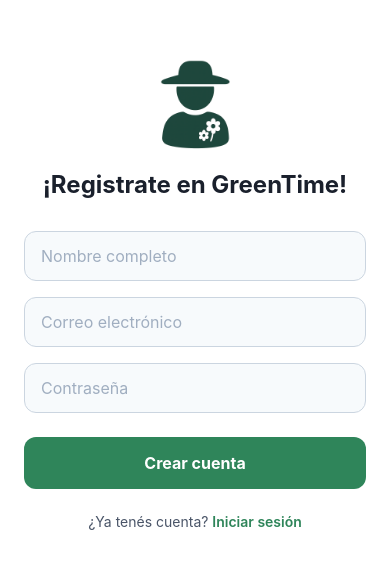
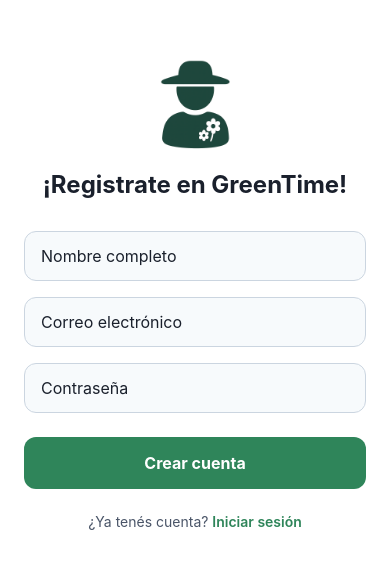
Before and after one commit to Goonzuu/gardening-app, a React Native app: screen /Register in a window 390 px wide. Shown: the part 132-700 px from the top of the page. Built offline with nearby package versions, Linux system fonts and the light colour scheme; no server answers.

Commit message:
Custom Input implemented to avoid repetitive code

```diff
--- /dev/null
+++ b/components/form/CustomInput.tsx
@@ -0,0 +1,60 @@
+import React from 'react';
+import { TextInput, View, Text, StyleSheet, TextInputProps } from 'react-native';
+import { useField } from 'formik';
+import Colors from '../../theme/colors';
+
+interface Props extends TextInputProps {
+    name: string;
+    label?: string;
+}
+
+const CustomInput: React.FC<Props> = ({ name, label, ...props }) => {
+    const [field, meta, helpers] = useField(name);
+
+    return (
+        <View style={{ marginBottom: 16 }}>
+            {label && <Text style={styles.label}>{label}</Text>}
+
+            <TextInput
+                style={[styles.input, meta.touched && meta.error && styles.inputError]}
+                value={field.value}
+                onChangeText={helpers.setValue}
+                onBlur={helpers.setTouched}
+                {...props}
+            />
+
+            {meta.touched && meta.error && (
+                <Text style={styles.error}>{meta.error}</Text>
+            )}
+        </View>
+    );
+};
+
+const styles = StyleSheet.create({
+    input: {
+        backgroundColor: '#F7FAFC',
+        borderColor: '#CBD5E0',
+        borderWidth: 1,
+        borderRadius: 12,
+        paddingHorizontal: 16,
+        paddingVertical: 14,
+        fontSize: 16,
+        color: Colors.text,
+    },
+    inputError: {
+        borderColor: '#E53E3E',
+    },
+    error: {
+        color: '#E53E3E',
+        fontSize: 13,
+        marginTop: 4,
+    },
+    label: {
+        marginBottom: 6,
+        color: Colors.text,
+        fontSize: 14,
+        fontWeight: '600',
+    },
+});
+
+export default CustomInput;
--- a/screens/LoginScreen/index.tsx
+++ b/screens/LoginScreen/index.tsx
@@ -19,6 +19,7 @@
 import { useNavigation } from '@react-navigation/native';
 import type { NativeStackNavigationProp } from '@react-navigation/native-stack';
 import AppLoader from '../../components/common/AppLoader';
+import CustomInput from '../../components/form/CustomInput';
 
 const LoginScreen = () => {
   const navigation = useNavigation<NativeStackNavigationProp<any>>();
@@ -57,35 +58,10 @@
           validationSchema={loginValidationSchema}
           onSubmit={handleLogin}
         >
-          {({ handleChange, handleBlur, handleSubmit, values, errors, touched }) => (
+          {({ handleSubmit }) => (
             <View style={{ width: '100%' }}>
-              <TextInput
-                style={styles.input}
-                placeholder="Correo electrónico"
-                placeholderTextColor="#A0AEC0"
-                keyboardType="email-address"
-                autoCapitalize="none"
-                onChangeText={handleChange('email')}
-                onBlur={handleBlur('email')}
-                value={values.email}
-              />
-              {touched.email && errors.email && (
-                <Text style={styles.error}>{errors.email}</Text>
-              )}
-
-              <TextInput
-                style={styles.input}
-                placeholder="Contraseña"
-                placeholderTextColor="#A0AEC0"
-                secureTextEntry
-                onChangeText={handleChange('password')}
-                onBlur={handleBlur('password')}
-                value={values.password}
-              />
-              {touched.password && errors.password && (
-                <Text style={styles.error}>{errors.password}</Text>
-              )}
-
+              <CustomInput name="email" placeholder="Correo electronico" keyboardType="email-address" />
+              <CustomInput name="password" placeholder="Contraseña" secureTextEntry />
               <TouchableOpacity style={styles.button} onPress={() => handleSubmit()}>
                 <Text style={styles.buttonText}>Iniciar sesión</Text>
               </TouchableOpacity>
--- a/screens/RegisterScreen/index.tsx
+++ b/screens/RegisterScreen/index.tsx
@@ -1,12 +1,12 @@
 import React, { useState } from 'react';
 import {
     Text,
-    TextInput,
     TouchableOpacity,
     KeyboardAvoidingView,
     Platform,
     ScrollView,
     Image,
+    View,
 } from 'react-native';
 import styles from './styles';
 import { useNavigation } from '@react-navigation/native';
@@ -19,19 +19,16 @@
 import AppLoader from '../../components/common/AppLoader';
 import { useAuth } from '../../context/AuthContext';
 import { showToast } from '../../utils/showToast';
-
+import CustomInput from '../../components/form/CustomInput';
+import { Formik } from 'formik';
 
 const RegisterScreen = () => {
     const navigation = useNavigation<NativeStackNavigationProp<any>>();
     const { setRecentlyRegistered } = useAuth();
-
-    const [fullName, setFullName] = useState('');
-    const [email, setEmail] = useState('');
-    const [password, setPassword] = useState('');
     const [loading, setLoading] = useState(false);
 
-    const handleRegister = async () => {
-
+    const handleRegister = async (values: { fullName: string; email: string; password: string }) => {
+        const { fullName, email, password } = values;
         if (!fullName || !email || !password) {
             Alert.alert('Error', 'Por favor completá todos los campos');
             return;
@@ -73,42 +70,50 @@
                 />
                 <Text style={styles.title}>¡Registrate en GreenTime!</Text>
 
-                <TextInput
-                    style={styles.input}
+                <Formik
+                  initialValues={{ fullName: '', email: '', password: '' }}
+                  validationSchema={registerValidationSchema}
+                  onSubmit={handleRegister}
+                >
+                  {({ handleSubmit }) => (
+                     <View style={{ width: '100%' }}>
+                      <CustomInput
+                        name="fullName"
                         placeholder="Nombre completo"
-                    placeholderTextColor="#A0AEC0"
-                    value={fullName}
-                    onChangeText={setFullName}
                       />
-                <TextInput
-                    style={styles.input}
+                      <CustomInput
+                        name="email"
                         placeholder="Correo electrónico"
-                    placeholderTextColor="#A0AEC0"
                         keyboardType="email-address"
                         autoCapitalize="none"
-                    value={email}
-                    onChangeText={setEmail}
                       />
-                <TextInput
-                    style={styles.input}
+                      <CustomInput
+                        name="password"
                         placeholder="Contraseña"
-                    placeholderTextColor="#A0AEC0"
                         secureTextEntry
-                    value={password}
-                    onChangeText={setPassword}
                       />
-                    <TouchableOpacity style={styles.button} onPress={handleRegister}>
+
+                      <TouchableOpacity style={styles.button} onPress={handleSubmit}>
                         <Text style={styles.buttonText}>Crear cuenta</Text>
                       </TouchableOpacity>
-                <TouchableOpacity onPress={() => navigation.navigate('Login')} style={styles.secondaryAction}>
+                    </View>
+                  )}
+                </Formik>
+
+                <TouchableOpacity
+                  onPress={() => navigation.navigate('Login')}
+                  style={styles.secondaryAction}
+                >
                   <Text style={styles.secondaryText}>
                     ¿Ya tenés cuenta? <Text style={styles.link}>Iniciar sesión</Text>
                   </Text>
                 </TouchableOpacity>
+
                 <AppLoader visible={loading} />
               </ScrollView>
             </KeyboardAvoidingView>
           );
+
 };
 
 export default RegisterScreen;
--- a/utils/showToast.ts
+++ b/utils/showToast.ts
@@ -3,7 +3,6 @@
 type ToastType = 'success' | 'error' | 'info';
 
 export const showToast = (message: string, type: ToastType = 'success') => {
-  debugger;
   Toast.show({
     type,
     text1: message,
```
Lines whose indentation alone changed are shown as unchanged.
